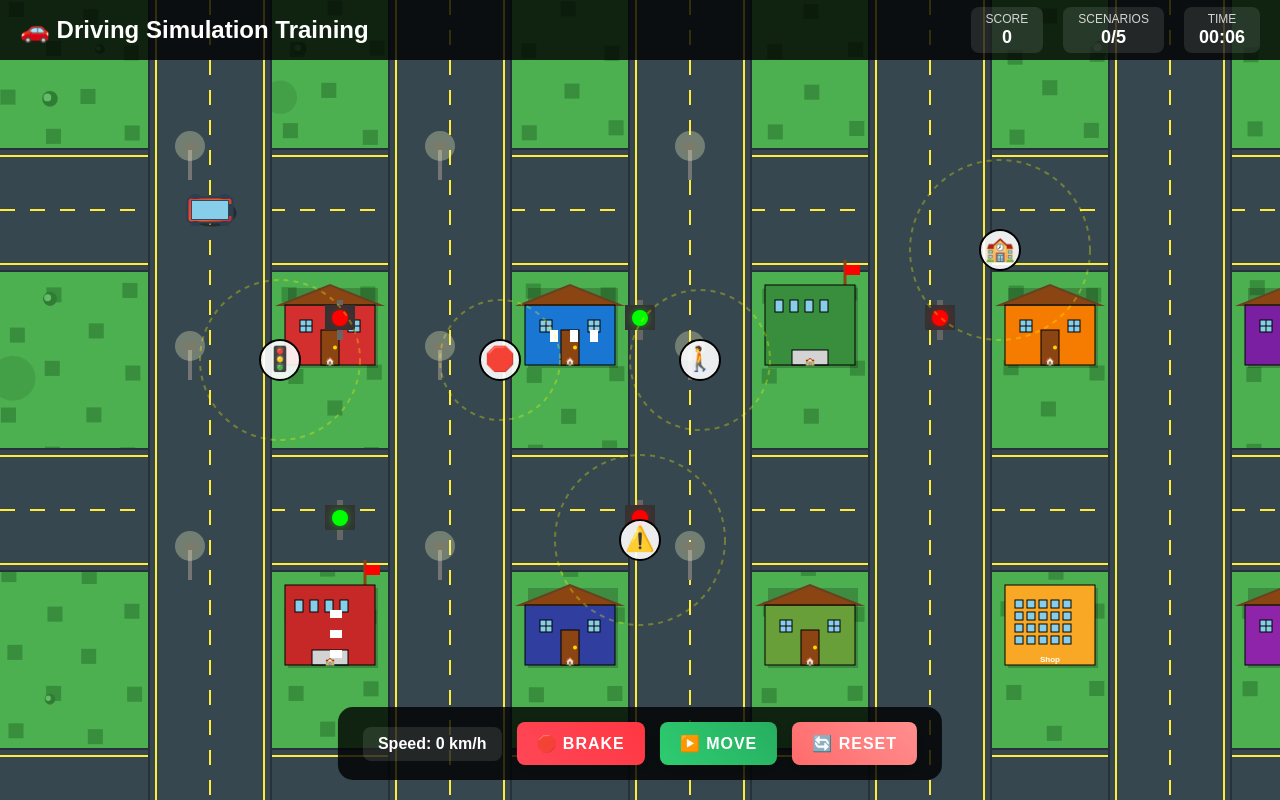
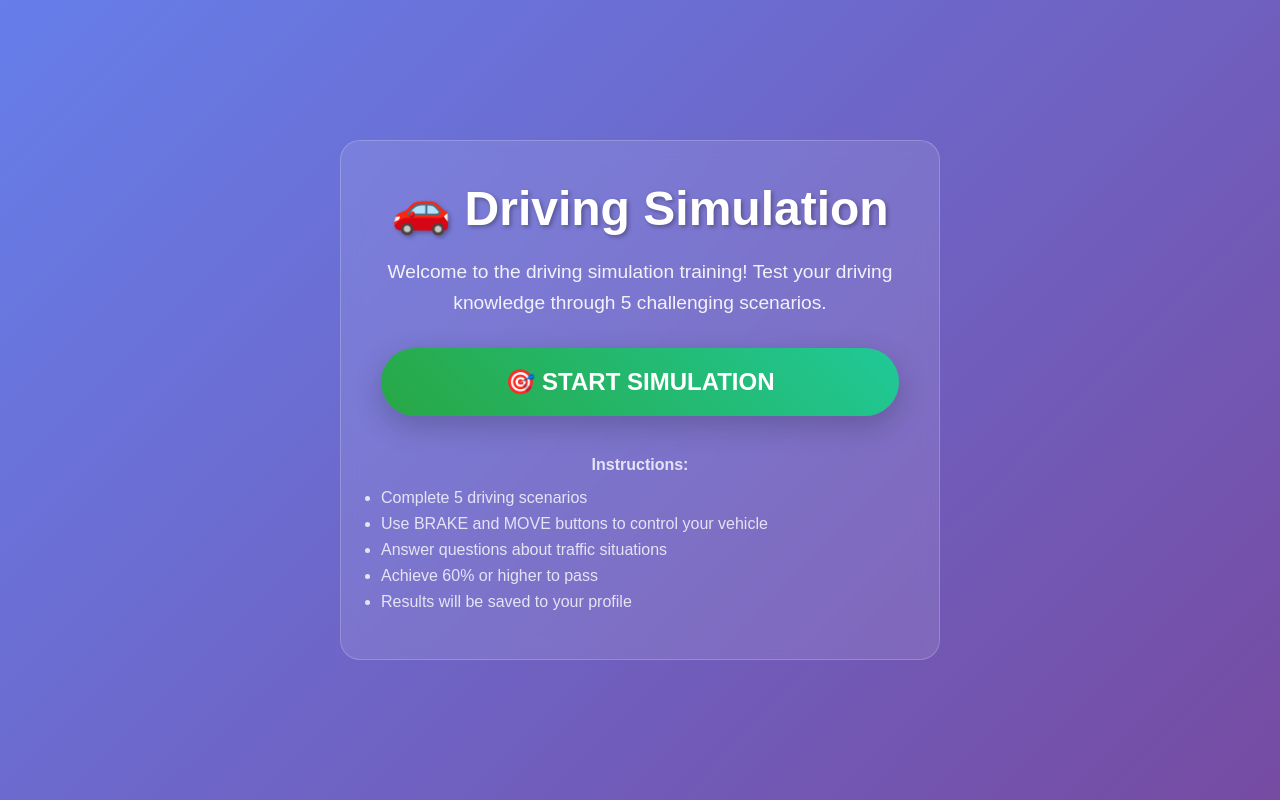
Before and after one commit to LeeDev428/driving-school-system, a PHP site: page /driving-school-system/user/simulation.php in a window 1280 px wide. Run offline with PHP 8.4, Linux system fonts and the light colour scheme; the visitor is signed in with stand-in values (Sample User, id 1).

Commit message:
Update simulation.php

```diff
--- a/user/simulation.php
+++ b/user/simulation.php
@@ -313,11 +313,107 @@ $user_id = $_SESSION["id"];
             0% { transform: rotate(0deg); }
             100% { transform: rotate(360deg); }
         }
+
+        /* Start Screen Styles */
+        .start-screen {
+            position: fixed;
+            top: 0;
+            left: 0;
+            width: 100vw;
+            height: 100vh;
+            background: linear-gradient(135deg, #667eea 0%, #764ba2 100%);
+            display: flex;
+            flex-direction: column;
+            justify-content: center;
+            align-items: center;
+            z-index: 2000;
+            color: white;
+            text-align: center;
+        }
+
+        .start-content {
+            max-width: 600px;
+            padding: 40px;
+            background: rgba(255, 255, 255, 0.1);
+            border-radius: 20px;
+            backdrop-filter: blur(10px);
+            border: 1px solid rgba(255, 255, 255, 0.2);
+        }
+
+        .start-title {
+            font-size: 3rem;
+            font-weight: bold;
+            margin-bottom: 20px;
+            text-shadow: 2px 2px 4px rgba(0, 0, 0, 0.3);
+        }
+
+        .start-description {
+            font-size: 1.2rem;
+            margin-bottom: 30px;
+            line-height: 1.6;
+            opacity: 0.9;
+        }
+
+        .start-btn {
+            background: linear-gradient(45deg, #28a745, #20c997);
+            border: none;
+            color: white;
+            padding: 20px 50px;
+            font-size: 1.5rem;
+            font-weight: bold;
+            border-radius: 50px;
+            cursor: pointer;
+            transition: all 0.3s ease;
+            box-shadow: 0 10px 30px rgba(0, 0, 0, 0.2);
+        }
+
+        .start-btn:hover {
+            transform: translateY(-3px);
+            box-shadow: 0 15px 40px rgba(0, 0, 0, 0.3);
+        }
+
+        .instructions {
+            margin-top: 30px;
+            font-size: 1rem;
+            opacity: 0.8;
+        }
+
+        .instructions ul {
+            text-align: left;
+            margin-top: 15px;
+        }
+
+        .instructions li {
+            margin-bottom: 8px;
+        }
     </style>
 </head>
 <body>
+    <!-- Start Screen -->
+    <div id="startScreen" class="start-screen">
+        <div class="start-content">
+            <div class="start-title">🚗 Driving Simulation</div>
+            <div class="start-description">
+                Welcome to the driving simulation training! Test your driving knowledge through 5 challenging scenarios.
+            </div>
+            <button class="start-btn" onclick="startSimulation()">
+                🎯 START SIMULATION
+            </button>
+            <div class="instructions">
+                <strong>Instructions:</strong>
+                <ul>
+                    <li>Complete 5 driving scenarios</li>
+                    <li>Use BRAKE and MOVE buttons to control your vehicle</li>
+                    <li>Answer questions about traffic situations</li>
+                    <li>Achieve 60% or higher to pass</li>
+                    <li>Results will be saved to your profile</li>
+                </ul>
+            </div>
+        </div>
+    </div>
+
     <!-- Loading Screen -->
-    <div id="loadingScreen" class="loading-screen">
+    <div id="loadingScreen" class="loading-screen" style="display: none;">
         <div class="loading-spinner"></div>
         <div>Loading Driving Simulation...</div>
     </div>
@@ -418,5 +514,26 @@ $user_id = $_SESSION["id"];
     <script src="../assets/js/modules/ui.js?v=<?php echo $timestamp; ?>"></script>
     <script src="../assets/js/modules/gameStats.js?v=<?php echo $timestamp; ?>"></script>
     <script src="../assets/js/simulation_main.js?v=<?php echo $timestamp; ?>"></script>
+
+    <script>
+        function startSimulation() {
+            // Hide start screen
+            document.getElementById('startScreen').style.display = 'none';
+
+            // Show loading screen
+            document.getElementById('loadingScreen').style.display = 'flex';
+
+            // Start the simulation after a brief delay
+            setTimeout(() => {
+                document.getElementById('loadingScreen').style.display = 'none';
+                document.querySelector('.simulation-container').style.display = 'block';
+
+                // Initialize the game if not already initialized
+                if (typeof initializeGame === 'function') {
+                    initializeGame();
+                }
+            }, 2000); // 2 second loading delay
+        }
+    </script>
 </body>
 </html>
```
